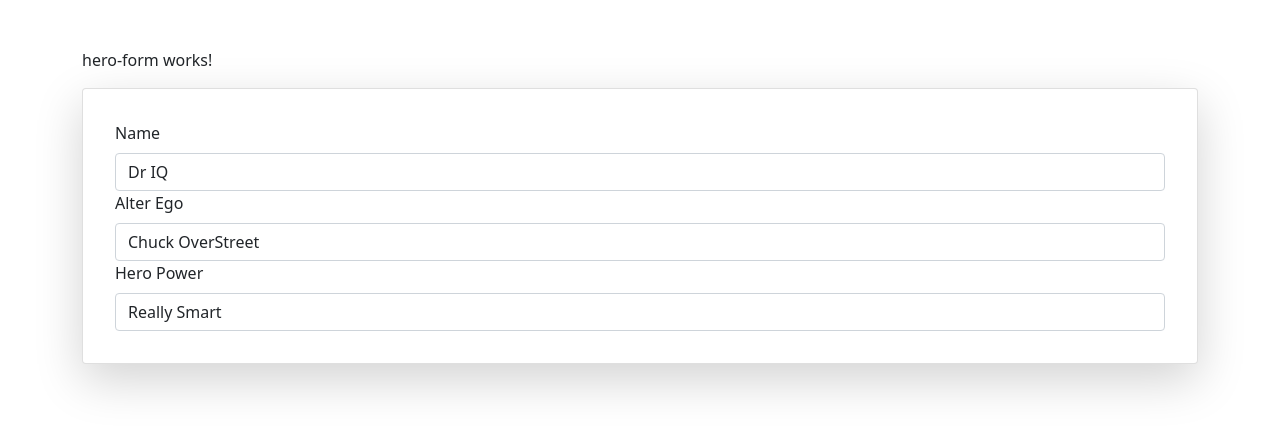
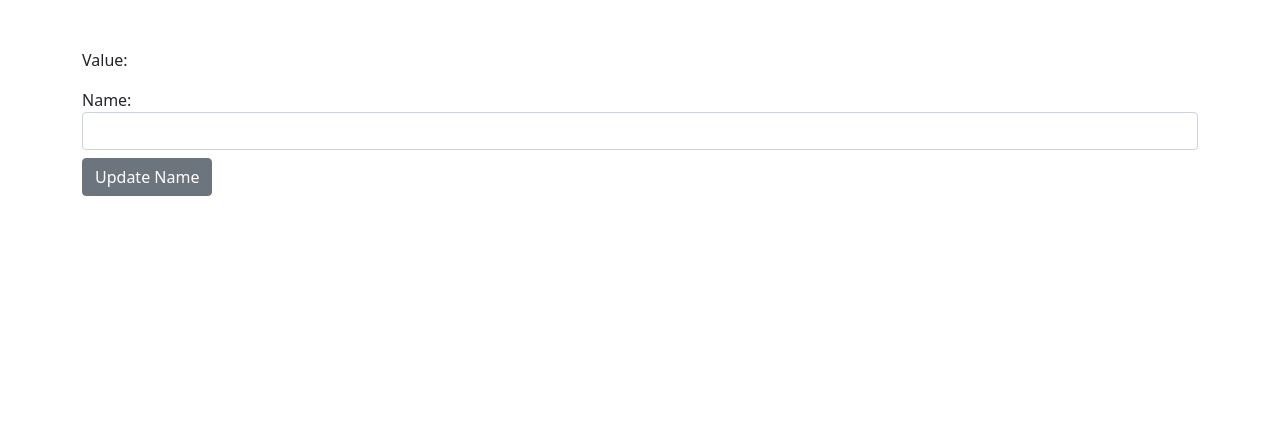
Before and after one commit to kouameYao/angular-forms, an Angular app: page / in a window 1280 px wide. Shown: the top 432 px of the page. Built offline with nearby package versions, Linux system fonts and the light colour scheme.

Commit message:
building reactive form - one control is used.

```diff
--- a/src/app/app.component.html
+++ b/src/app/app.component.html
@@ -10,5 +10,5 @@
 </div> -->
 
 <div class="container mt-5">
-  <app-hero-form></app-hero-form>
+  <app-name-editor></app-name-editor>
 </div>
--- a/src/app/app.module.ts
+++ b/src/app/app.module.ts
@@ -7,6 +7,7 @@ import { RegisterComponent } from './register/register.component';
 import { LoginComponent } from './login/login.component';
 import { ChildComponent } from './child/child.component';
 import { HeroFormComponent } from './hero-form/hero-form.component';
+import { NameEditorComponent } from './name-editor/name-editor.component';
 
 @NgModule({
   declarations: [
@@ -14,7 +15,8 @@ import { HeroFormComponent } from './hero-form/hero-form.component';
     RegisterComponent,
     LoginComponent,
     ChildComponent,
-    HeroFormComponent
+    HeroFormComponent,
+    NameEditorComponent
    ],
   imports: [
     BrowserModule,
--- /dev/null
+++ b/src/app/name-editor/name-editor.component.html
@@ -0,0 +1,10 @@
+
+
+<form class="form" #heroForm="ngForm">
+  <div class="form-group">
+    <p>Value: {{ name.value }} </p>
+    <label for="name">Name: </label>
+    <input id="name" type="text" class="form-control mb-2" [formControl]="name">
+    <button (click)="updateName()" class="btn btn-secondary">Update Name</button>
+  </div>
+</form>
--- /dev/null
+++ b/src/app/name-editor/name-editor.component.ts
@@ -0,0 +1,22 @@
+import { Component, OnInit } from '@angular/core';
+import { FormControl } from '@angular/forms';
+
+@Component({
+  selector: 'app-name-editor',
+  templateUrl: './name-editor.component.html',
+  styleUrls: ['./name-editor.component.css']
+})
+export class NameEditorComponent implements OnInit {
+
+  name = new FormControl('');
+
+  constructor() { }
+
+  ngOnInit(): void {
+  }
+
+  updateName() {
+    this.name.setValue('Nancy');
+  }
+
+}
```
Also changed, not shown: src/app/name-editor/name-editor.component.css (added), 1 other file (tests, documents, lock files or other folders).
